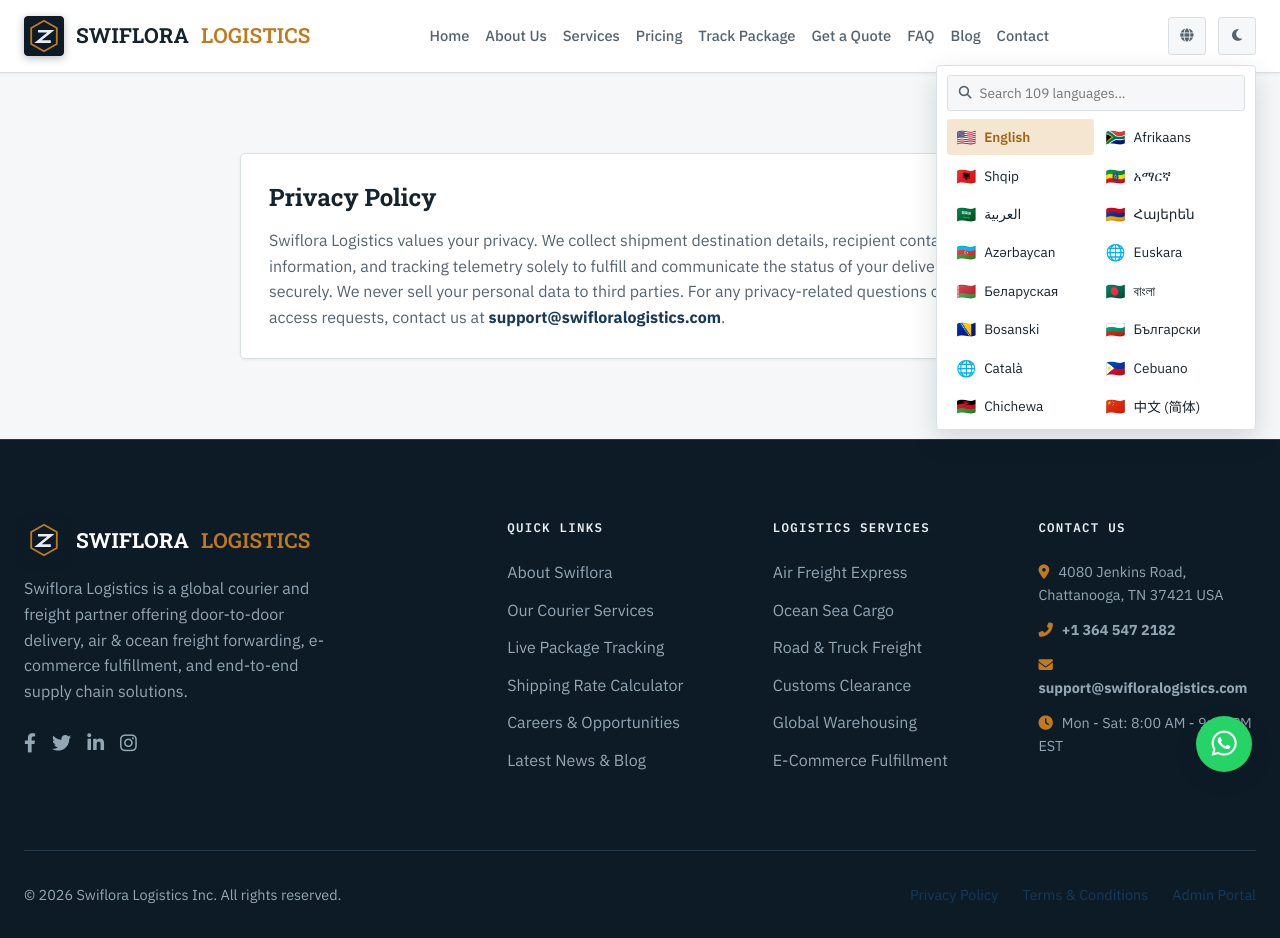
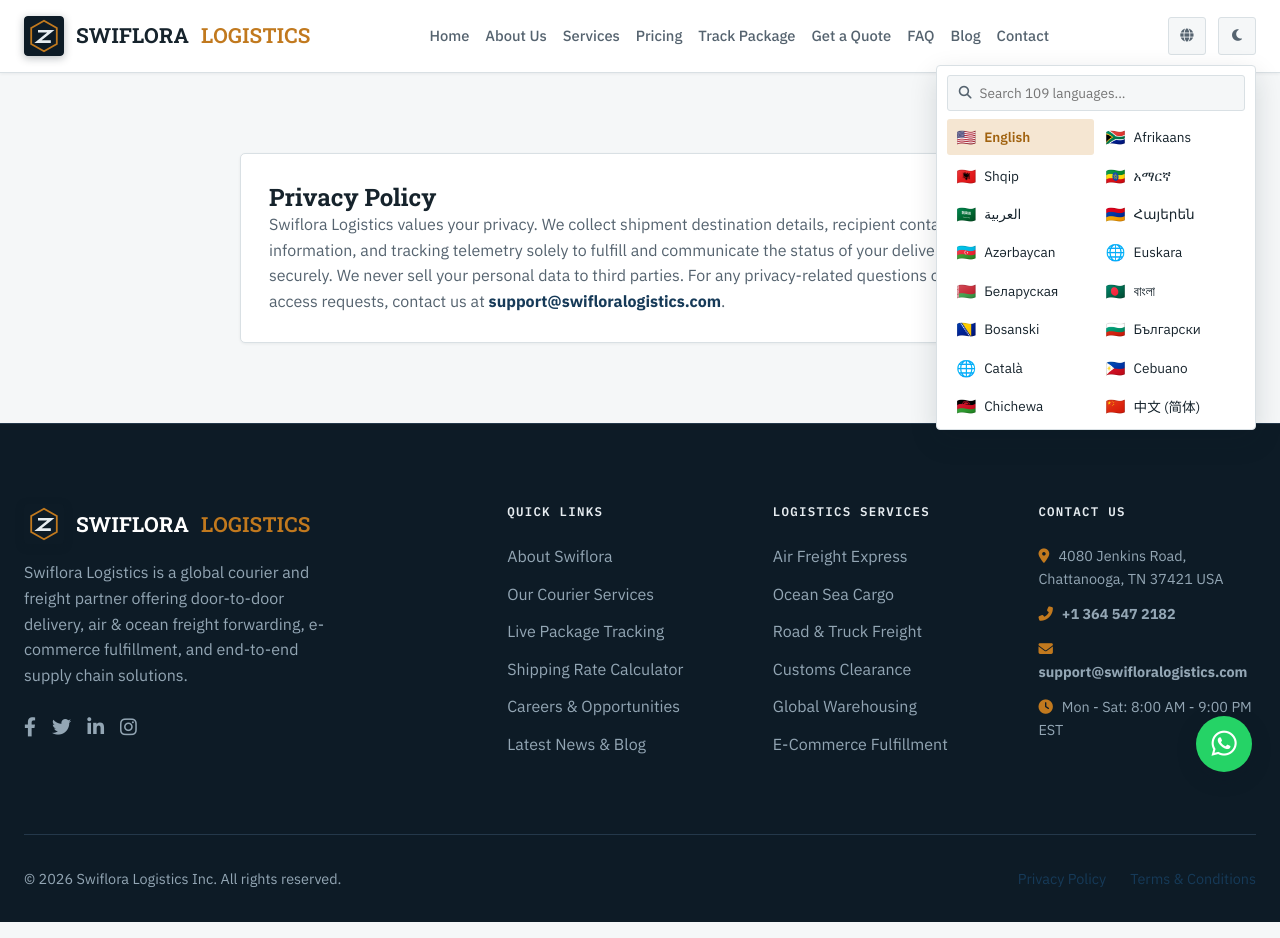
Before and after one commit to kimjack770-create/lora, a plain HTML site: page privacy.html in a window 1280 px wide. Both pictures are taken after a click on the button 1187 px from the left and 36 px from the top of the page. Drawn offline with Linux system fonts and the light colour scheme.

Commit message:
feat: implement modular component styles and footer logic while updating privacy page structure

```diff
--- a/css/components.css
+++ b/css/components.css
@@ -784,10 +784,11 @@ body { top: 0 !important; }
 
 .lang-options-grid {
   display: grid;
-  grid-template-columns: repeat(2, 1fr);
+  grid-template-columns: repeat(2, minmax(0, 1fr));
   gap: 0.15rem;
   max-height: 300px;
   overflow-y: auto;
+  overflow-x: hidden;
   padding-right: 0.15rem;
 }
 
@@ -804,6 +805,7 @@ body { top: 0 !important; }
   align-items: center;
   gap: 0.5rem;
   width: 100%;
+  min-width: 0;
   background: none;
   border: none;
   border-radius: var(--radius-sm);
@@ -814,6 +816,13 @@ body { top: 0 !important; }
   text-align: left;
   cursor: pointer;
   transition: var(--transition);
+}
+
+.lang-option span:last-child {
+  overflow: hidden;
+  text-overflow: ellipsis;
+  white-space: nowrap;
+  min-width: 0;
 }
 
 .lang-option:hover {
--- a/js/components/footer.js
+++ b/js/components/footer.js
@@ -67,7 +67,6 @@ export function renderFooter() {
           <div style="display: flex; gap: 1.5rem;">
             <a href="${buildSiteHref('privacy.html')}">Privacy Policy</a>
             <a href="${buildSiteHref('terms.html')}">Terms &amp; Conditions</a>
-            <a href="${buildSiteHref('admin/index.html')}">Admin Portal</a>
           </div>
         </div>
       </div>
--- a/privacy.html
+++ b/privacy.html
@@ -25,7 +25,7 @@
   <section class="section-padding">
     <div class="container container-sm card">
       <h1>Privacy Policy</h1>
-      <p style="margin-top: 1rem;" class="text-muted">Swiflora Logistics values your privacy. We collect shipment destination details, recipient contact information, and tracking telemetry solely to fulfill and communicate the status of your delivery orders securely. We never sell your personal data to third parties. For any privacy-related questions or data access requests, contact us at <a href="mailto:support@swifloralogistics.com" style="color: var(--primary); font-weight: 700;">support@swifloralogistics.com</a>.</p>
+      <p style="margin-top: 1 rem;" class="text-muted">Swiflora Logistics values your privacy. We collect shipment destination details, recipient contact information, and tracking telemetry solely to fulfill and communicate the status of your delivery orders securely. We never sell your personal data to third parties. For any privacy-related questions or data access requests, contact us at <a href="mailto:support@swifloralogistics.com" style="color: var(--primary); font-weight: 700;">support@swifloralogistics.com</a>.</p>
     </div>
   </section>
   <div id="footer-container"></div>
```
